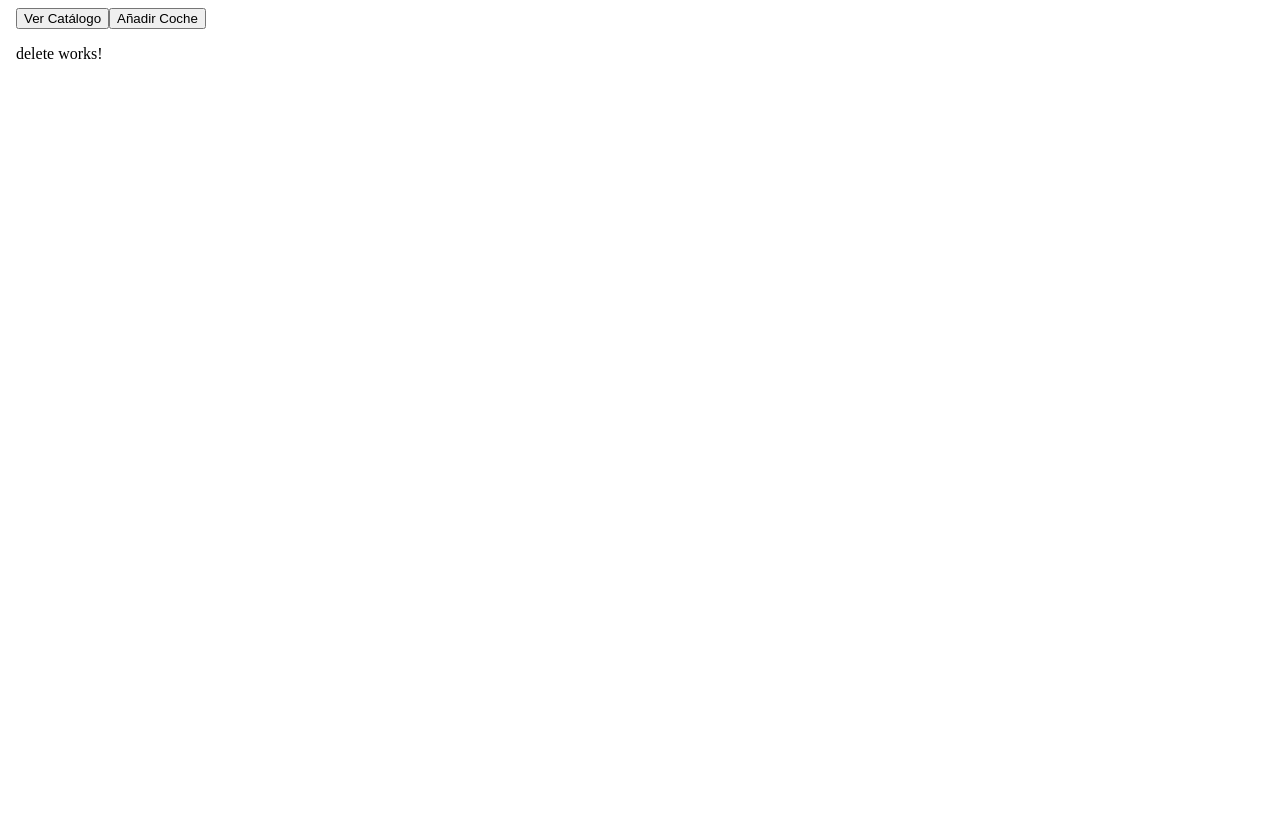
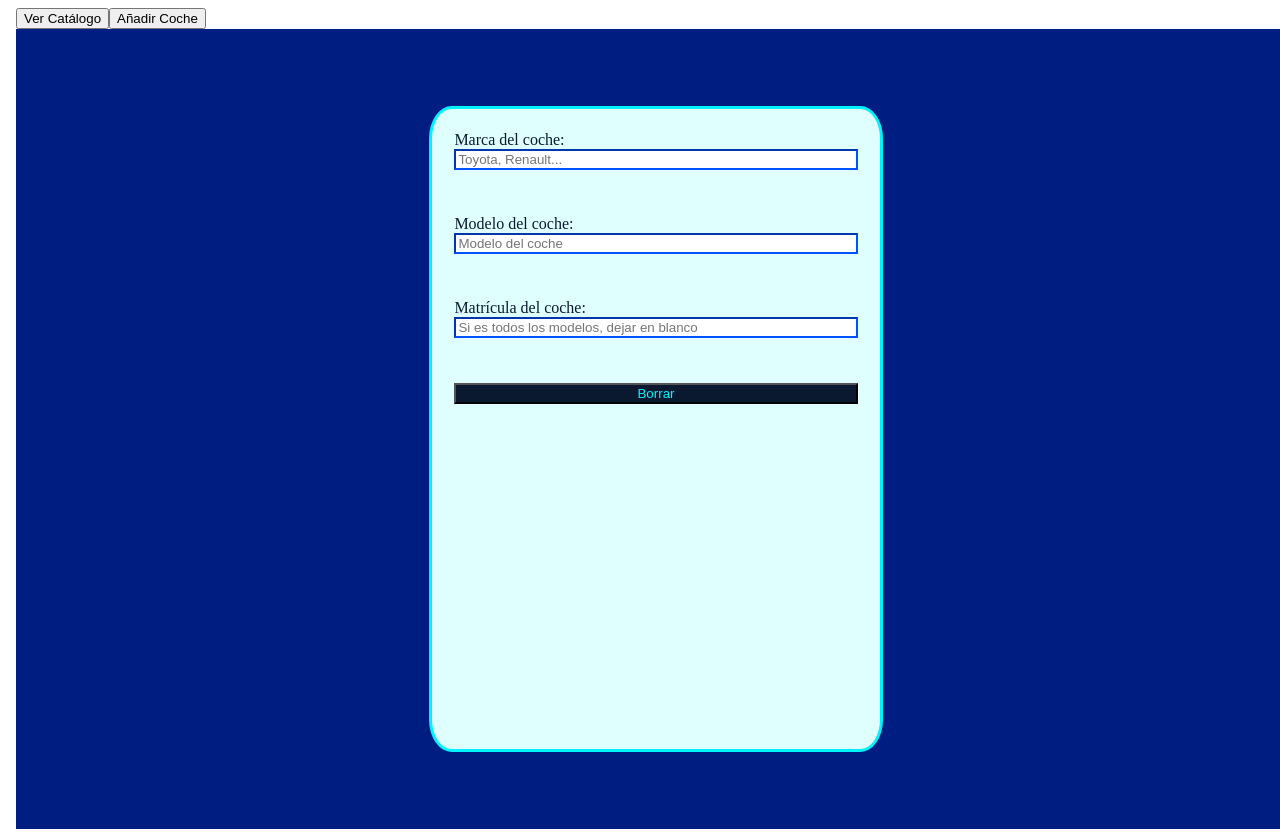
Before and after one commit to TL47/catalogoCoches, an Angular app: page /delete in a window 1280 px wide. Before the commit the page ends 800 px from the top, so only its background shows below. Built offline with nearby package versions, Linux system fonts and the light colour scheme.

Commit message:
Pantalla de borrado

```diff
--- a/src/app/delete/delete.css
+++ b/src/app/delete/delete.css
@@ -0,0 +1,39 @@
+body {
+    display: flex;
+    justify-content: center;
+    height: 100vh;
+    width: 100vw;
+    margin: 0;
+    padding: 0;
+    background-color: rgb(0, 30, 129);
+}
+form {
+    display: flex;
+    flex-direction: column;
+    align-self: center;
+    justify-self: center;
+
+    background-color: #defffe;
+    width: 35%;
+    height: 80%;
+    border-style: solid;
+    border-width: 0.3vi;
+    border-color: #00F2FF;
+    border-radius: 5%;
+}
+.input {
+    display: flex;
+    flex-direction: column;
+    margin: 5%;
+}
+label {
+    color: #0A192F;
+}
+input {
+    color: #0052FF;
+    border-color: #0052FF;
+}
+button {
+    background-color: #0A192F;
+    color:#00F2FF;
+}
--- a/src/app/delete/delete.html
+++ b/src/app/delete/delete.html
@@ -1 +1,28 @@
-<p>delete works!</p>
+<!DOCTYPE html>
+<html lang="en">
+<head>
+    <meta charset="UTF-8">
+    <meta name="viewport" content="width=device-width, initial-scale=1.0">
+    <link href="delete.css" rel="stylesheet" type="text/css"/>
+    <title>Document</title>
+</head>
+<body>
+    <form action="xd" method="post">
+        <div class="input">
+            <label for="MarcaCoche" required>Marca del coche:</label>
+            <input type="text" name="Marca" id="Marca" placeholder="Toyota, Renault...">
+        </div>
+        <div class="input">
+            <label for="ModeloCoche" required>Modelo del coche:</label>
+            <input type="text" name="Modelo" id="Modelo" placeholder="Modelo del coche">
+        </div>
+        <div class="input">
+            <label for="MatriculaCoche">Matrícula del coche:</label>
+            <input type="text" name="Modelo" id="Modelo" placeholder="Si es todos los modelos, dejar en blanco">
+        </div>
+        <div class="input">
+            <button type="submit">Borrar</button>
+        </div>
+    </form>
+</body>
+</html>
```
